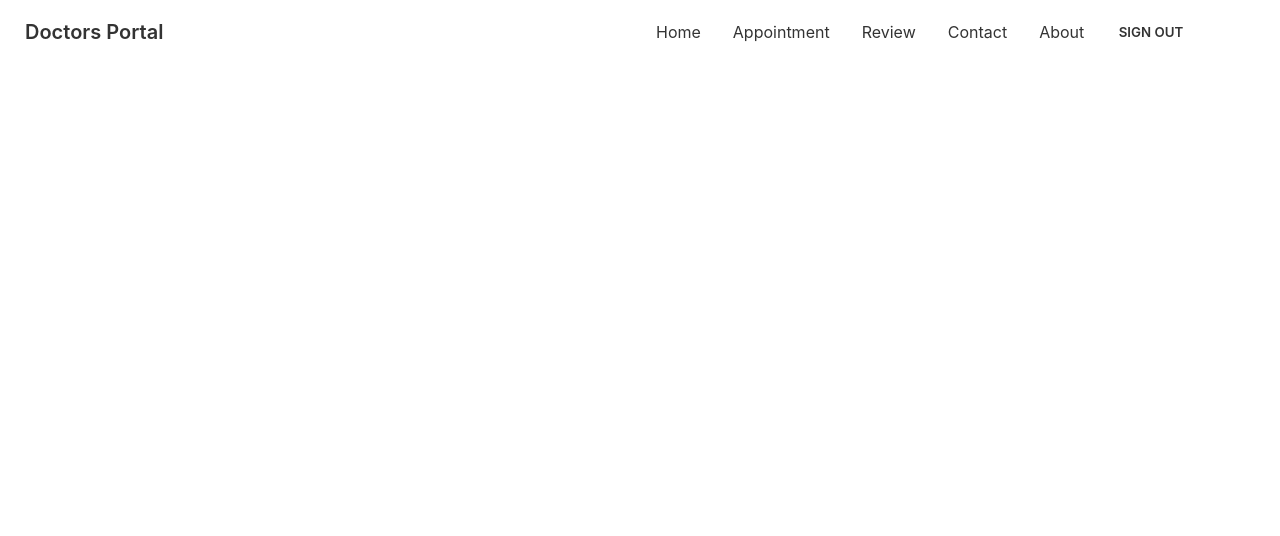
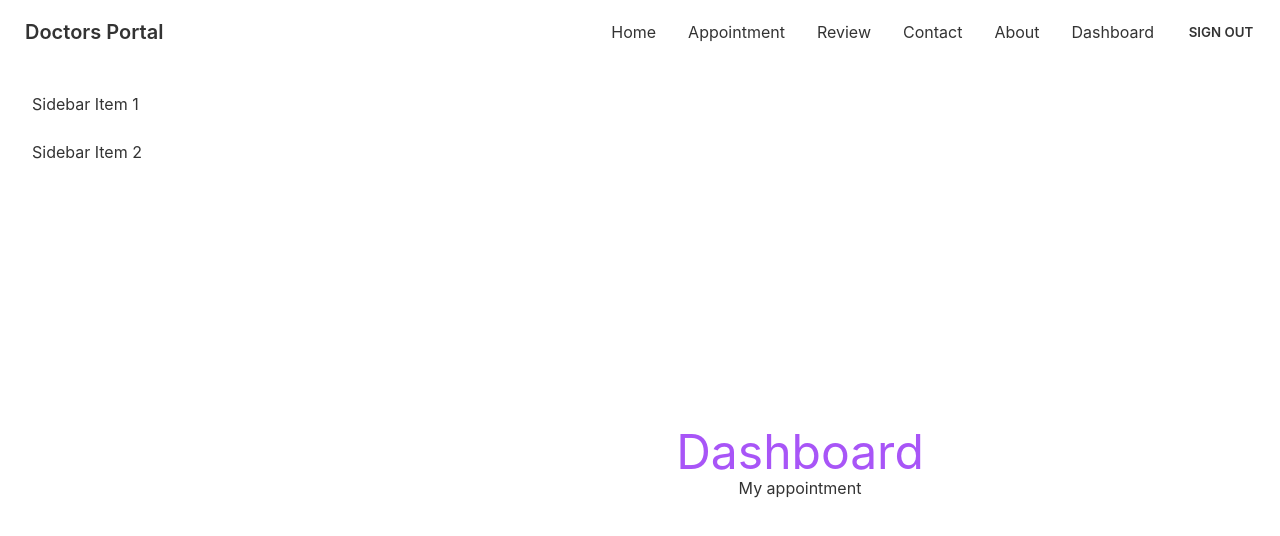
Before and after one commit to sadiqss/doctors-portal-client, a React (Create React App) app: page /dashboard in a window 1280 px wide. Shown: the top 536 px of the page. Built offline with nearby package versions, Linux system fonts and the light colour scheme; no server answers; sample sign-in values are in the browser's storage.

Commit message:
dashboard with nested route outlet drawer

```diff
--- a/src/App.js
+++ b/src/App.js
@@ -9,6 +9,9 @@
 import RequireAuth from './Pages/Login/RequireAuth';
 import { ToastContainer } from 'react-toastify';
 import 'react-toastify/dist/ReactToastify.css';
+import Dashboard from './Pages/Dashboard/Dashboard';
+import MyAppointment from './Pages/Dashboard/MyAppointment';
+import MyReview from './Pages/Dashboard/MyReview';
 
 function App() {
   return (
@@ -21,6 +24,13 @@
           <RequireAuth>
             <Appointment />
           </RequireAuth>} />
+        <Route path="/dashboard" element={
+          <RequireAuth>
+            <Dashboard />
+          </RequireAuth>} >
+          <Route index element={<MyAppointment></MyAppointment>}></Route>
+          <Route path='review' element={<MyReview></MyReview>}></Route>
+        </Route>
         <Route path="/login" element={<Login />} />
         <Route path="/signup" element={<SignUp />} />
       </Routes>
--- /dev/null
+++ b/src/Pages/Dashboard/Dashboard.js
@@ -0,0 +1,27 @@
+import React from 'react';
+import { Link, Outlet } from 'react-router-dom';
+
+const Dashboard = () => {
+    return (
+        <div className="drawer drawer-mobile">
+            <input id="my-drawer-2" type="checkbox" className="drawer-toggle" />
+            <div className="drawer-content flex flex-col items-center justify-center">
+                <h2 className='text-5xl text-purple-500'>Dashboard</h2>
+                <Outlet></Outlet>
+                <label for="my-drawer-2" className="btn btn-primary drawer-button lg:hidden">Open drawer</label>
+
+            </div>
+            <div className="drawer-side">
+                <label for="my-drawer-2" className="drawer-overlay"></label>
+                <ul className="menu p-4 overflow-y-auto w-80 bg-base-100 text-base-content">
+                    {/* <!-- Sidebar content here --> */}
+                    <li><Link to="/dashboard">Sidebar Item 1</Link></li>
+                    <li><Link to="/dashboard/review">Sidebar Item 2</Link></li>
+                </ul>
+
+            </div>
+        </div>
+    );
+};
+
+export default Dashboard;
--- /dev/null
+++ b/src/Pages/Dashboard/MyAppointment.js
@@ -0,0 +1,11 @@
+import React from 'react';
+
+const MyAppointment = () => {
+    return (
+        <div>
+            <h2>My appointment</h2>
+        </div>
+    );
+};
+
+export default MyAppointment;
--- /dev/null
+++ b/src/Pages/Dashboard/MyReview.js
@@ -0,0 +1,11 @@
+import React from 'react';
+
+const MyReview = () => {
+    return (
+        <div>
+            <h2>My review</h2>
+        </div>
+    );
+};
+
+export default MyReview;
--- a/src/Pages/Shared/Navbar.js
+++ b/src/Pages/Shared/Navbar.js
@@ -18,6 +18,9 @@
         <li><Link to="/review">Review</Link></li>
         <li><Link to="/contact">Contact</Link></li>
         <li><Link to="/about">About</Link></li>
+        {
+            user && <li><Link to="/dashboard">Dashboard</Link></li>
+        }
         <li>{user ? <button className="btn btn-ghost" onClick={logout}>Sign Out</button> : <Link to="/login">Login</Link>}</li>
     </>
     return (
```
